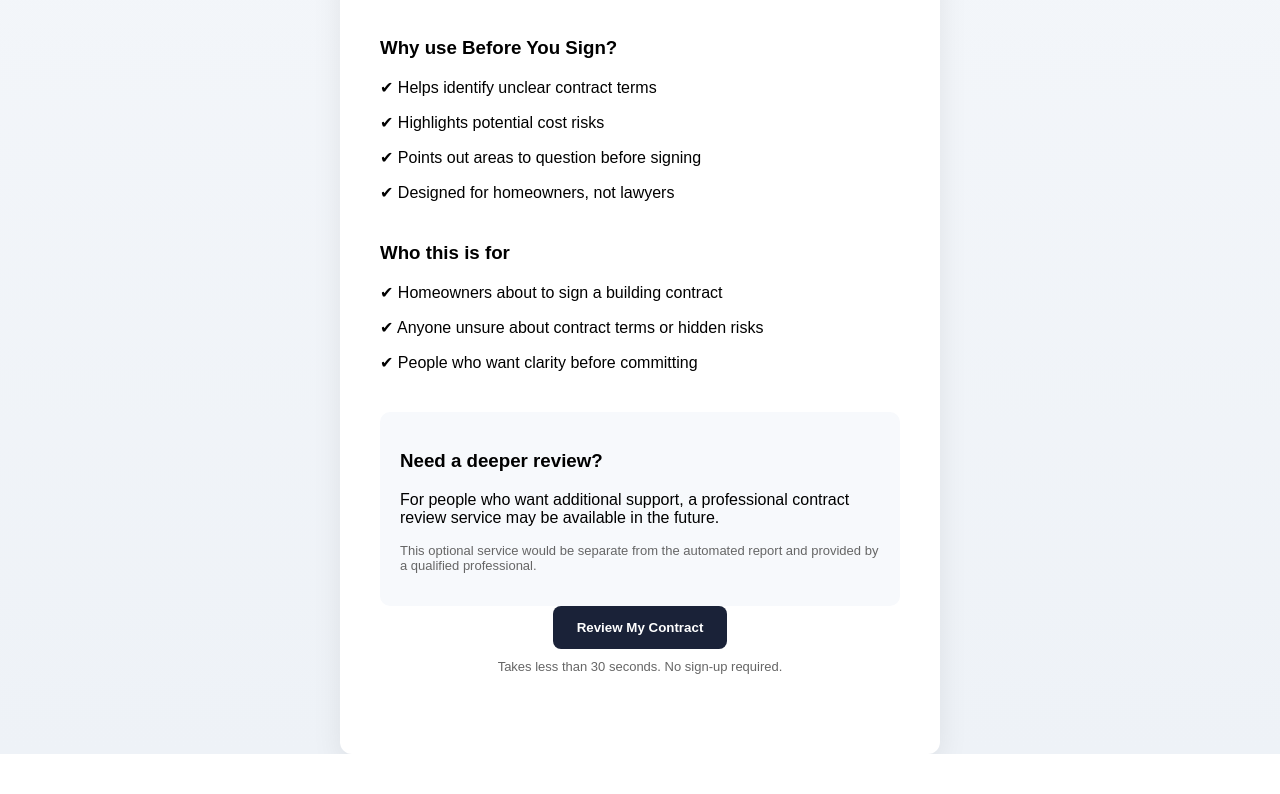
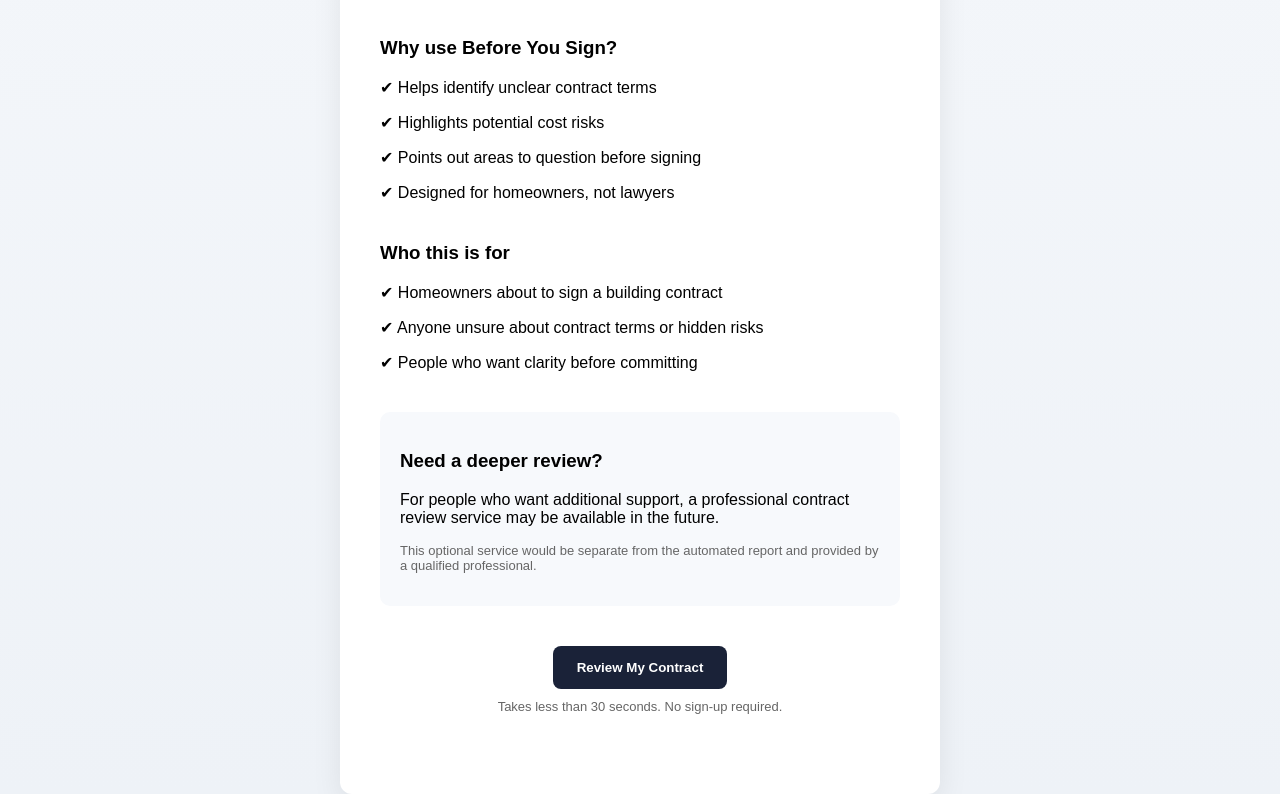
Before and after one commit to BeforeYouSign/before-you-sign, a plain HTML site: page index.html in a window 1280 px wide. Shown: the part 717-1511 px from the top of the page. Before the commit the page ends 1471 px from the top, so only its background shows below. Drawn offline with Linux system fonts and the light colour scheme.

Commit message:
Update index.html

```diff
--- a/index.html
+++ b/index.html
@@ -101,7 +101,7 @@ button:hover {
   </p>
 </div>
 
-<div style="margin-bottom:40px;">
+<div style="margin-top:40px; margin-bottom:40px;">
   <button onclick="checkFile()">
     Review My Contract
   </button>
```
